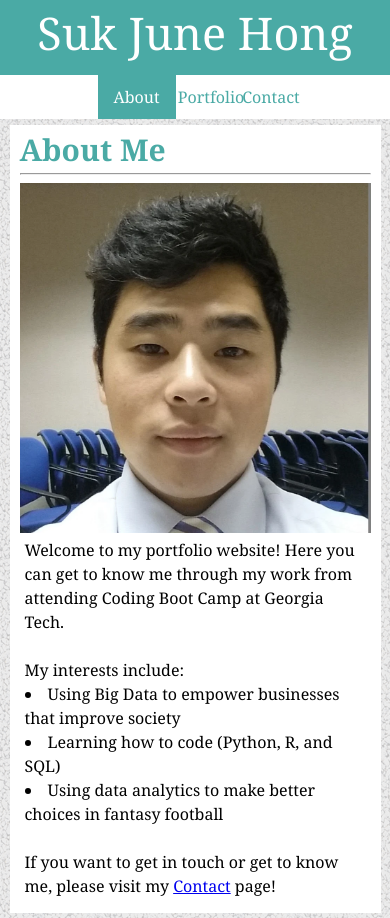
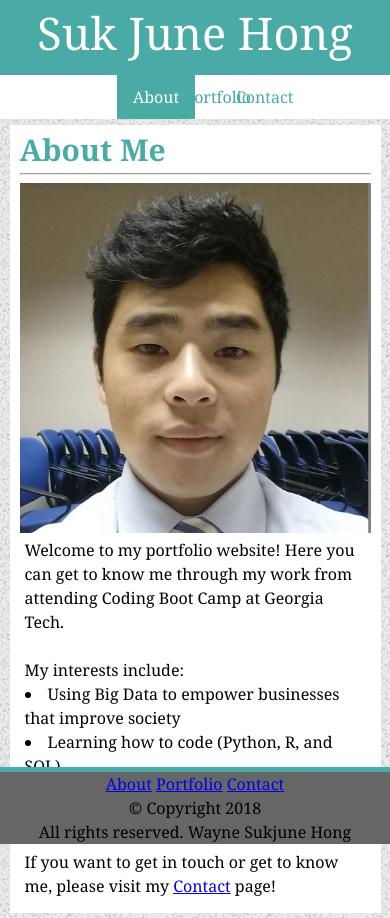
Before and after one commit to sukjunar/Responsive-Portfolio, a plain HTML site: page index.html in a window 390 px wide. Shown: the top 918 px of the page. Drawn offline with Linux system fonts and the light colour scheme.

Commit message:
Made additional changes

```diff
--- a/style.css
+++ b/style.css
@@ -314,11 +314,10 @@ textarea {
         background-color: white;
         margin-top: 0px;
         float: none;
-        width: 50%;
         margin-left: auto;
         margin-right: auto;
-        padding-left: 25%;
-        padding-right: 25%;
+        padding-left: 30%;
+        padding-right: 30%;
         transition: 3s;
     }
     .container1, .container2, .container3, .container4, .container5 {
@@ -342,14 +341,17 @@ textarea {
         transition: 3s;
     }
     footer {
-        position: static;
-        bottom: 0;
+        position: absolute;
         transition: 3s;
     }
     .navbarlink {
         float: left;
         width: 33%;
-        margin: 0px;
+        transition: 3s;
+    }
+    .pfooter {
+        position: absolute;
+        bottom: -161%;
         transition: 3s;
     }
 }
```
Also changed, not shown: portfolio.html (+1 -1 lines).
